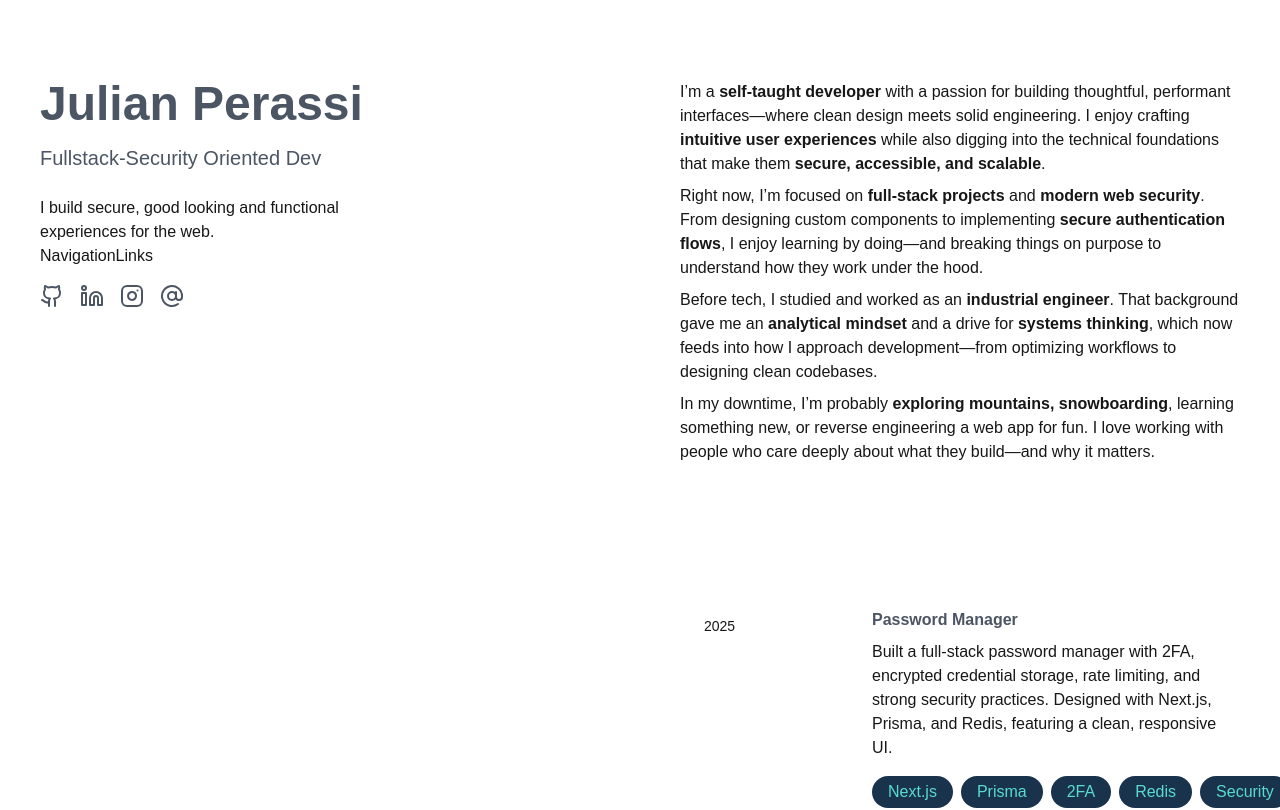
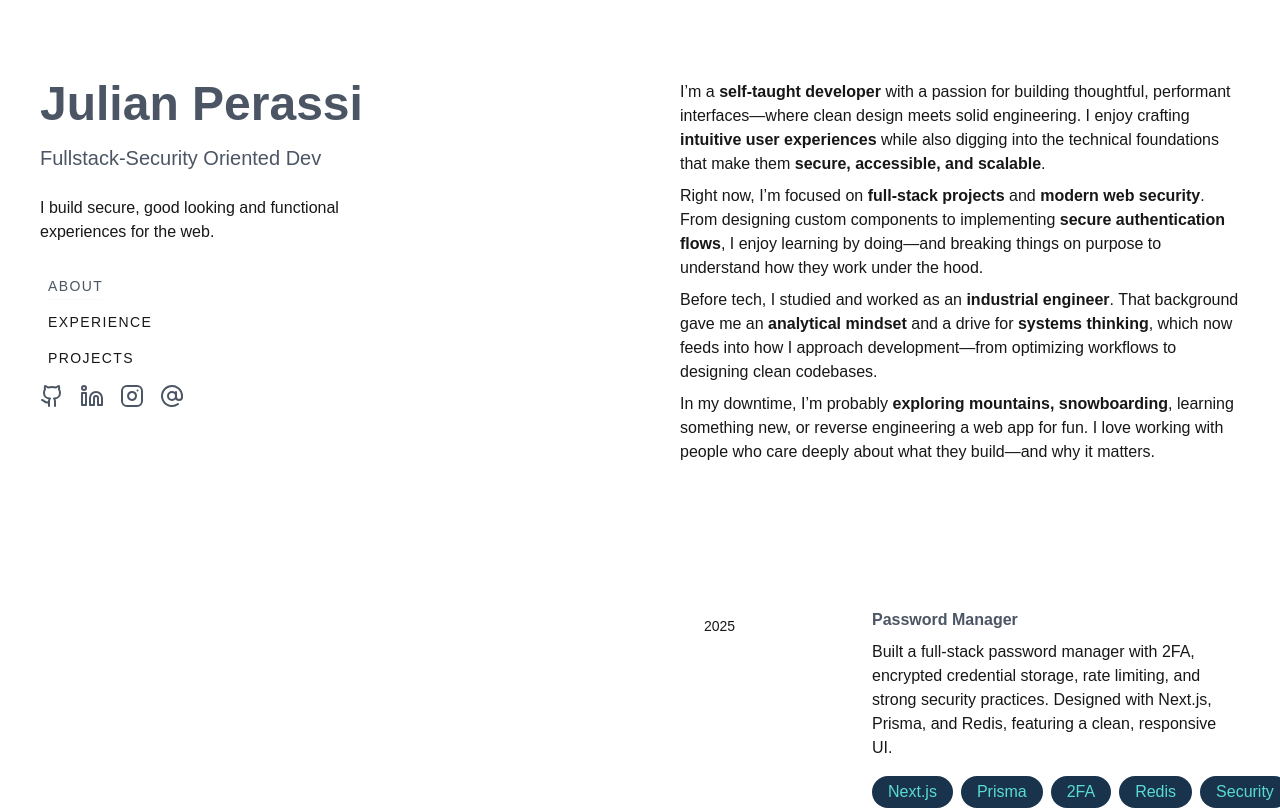
Before and after one commit to perassijulian/portfolio, a Next.js app: page / in a window 1280 px wide. Shown: the top 810 px of the page. Built offline with nearby package versions, Linux system fonts and the light colour scheme.

Commit message:
navigation links

```diff
--- a/components/AboutSection.tsx
+++ b/components/AboutSection.tsx
@@ -1,6 +1,6 @@
 export default function AboutSection() {
   return (
-    <div className="space-y-2">
+    <section id="about" className="space-y-2">
       <p>
         I’m a <strong>self-taught developer</strong> with a passion for building
         thoughtful, performant interfaces—where clean design meets solid
@@ -29,6 +29,6 @@ export default function AboutSection() {
         new, or reverse engineering a web app for fun. I love working with
         people who care deeply about what they build—and why it matters.
       </p>
-    </div>
+    </section>
   );
 }
--- a/components/ExperienceSection.tsx
+++ b/components/ExperienceSection.tsx
@@ -41,7 +41,7 @@ export default function ExperienceSection() {
   ];
 
   return (
-    <div className="mt-32">
+    <section id="experience" className="mt-32">
       {experienceData.map((exp) => (
         <Experience
           id={exp.id}
@@ -51,6 +51,6 @@ export default function ExperienceSection() {
           tags={exp.tags}
         />
       ))}
-    </div>
+    </section>
   );
 }
--- a/components/NavigationLinks.tsx
+++ b/components/NavigationLinks.tsx
@@ -1,3 +1,42 @@
+"use client";
+
+import { useState } from "react";
+
+const sections = [
+  { id: "about", label: "ABOUT" },
+  { id: "experience", label: "EXPERIENCE" },
+  { id: "projects", label: "PROJECTS" },
+];
+
 export default function NavigationLinks() {
-  return <div>NavigationLinks</div>;
+  const [active, setActive] = useState("about");
+
+  const handleClick = (id: string) => {
+    setActive(id);
+    const element = document.getElementById(id);
+    if (element) {
+      element.scrollIntoView({ behavior: "smooth" });
+    }
+  };
+
+  return (
+    <nav className="flex flex-col items-start gap-4 mt-8 ml-2 text-sm font-medium tracking-widest">
+      {sections.map((section) => (
+        <button
+          key={section.id}
+          onClick={() => handleClick(section.id)}
+          className={`relative group hover:text-foreground-secondary ${
+            active === section.id ? "text-foreground-secondary" : ""
+          }`}
+        >
+          {section.label}
+          <span
+            className={`absolute left-0 -bottom-1 h-[1px] transition-all duration-300 bg-gray-50 ${
+              active === section.id ? "w-full" : "w-0 group-hover:w-full"
+            }`}
+          />
+        </button>
+      ))}
+    </nav>
+  );
 }
--- a/components/ProjectsSection.tsx
+++ b/components/ProjectsSection.tsx
@@ -24,7 +24,7 @@ export default function ProjectsSection() {
     },
   ];
   return (
-    <div className="relative group/list">
+    <section id="projects" className="relative group/list">
       {projectsData.map((p) => {
         return (
           <div
@@ -44,6 +44,6 @@ export default function ProjectsSection() {
           </div>
         );
       })}
-    </div>
+    </section>
   );
 }
```
